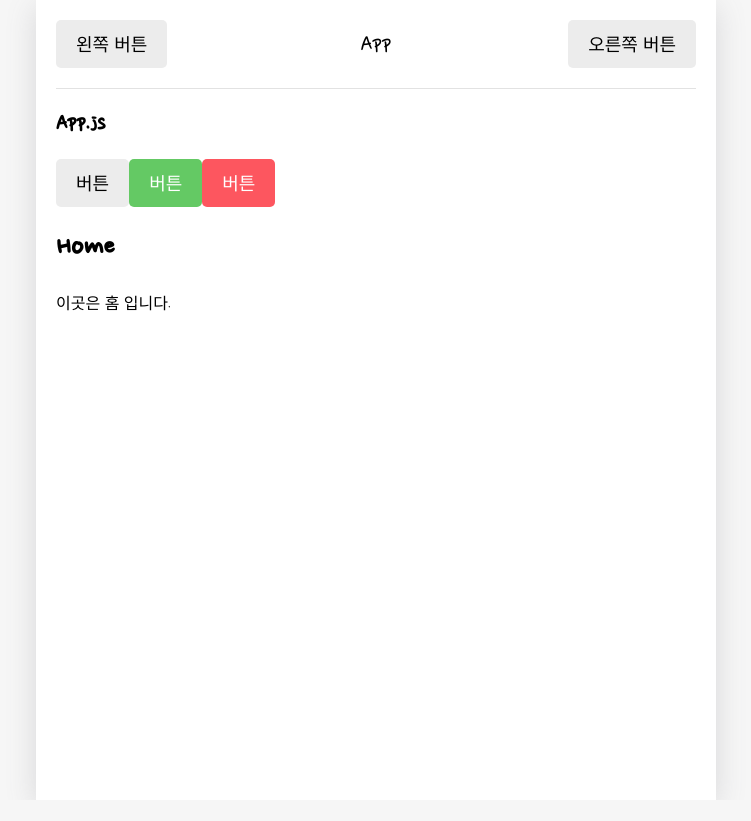
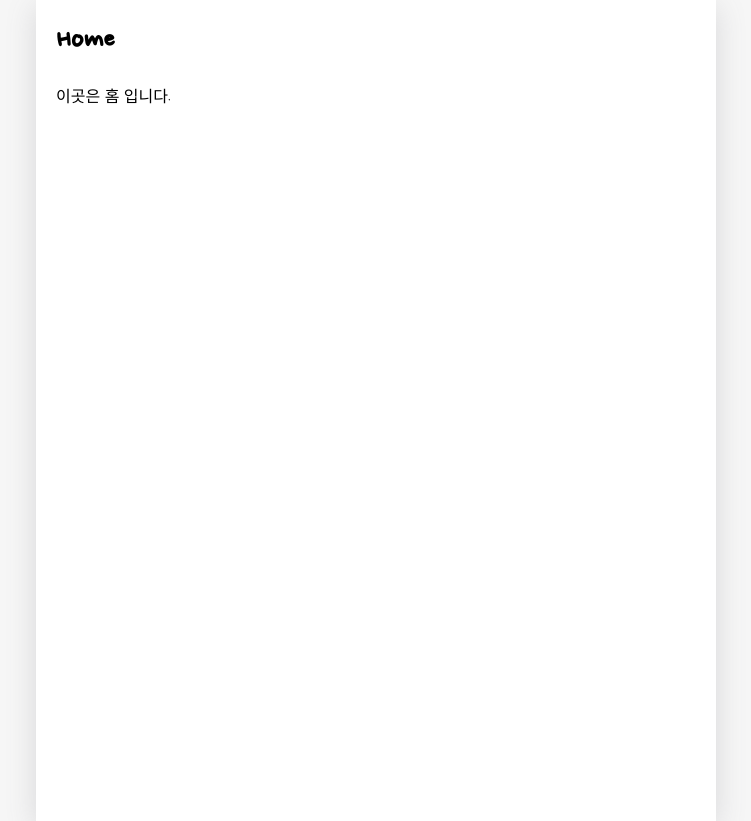
Before and after one commit to groovy0525/winterlood-emotion-diary, a React (Create React App) app: page / in a window 1280 px wide. Shown: the whole page, without its empty margins (264-1015 px from the left). Before the commit the page ends 800 px from the top, so only its background shows below. Built offline with nearby package versions, Linux system fonts and the light colour scheme; a web font is replaced by a local one.

Commit message:
프로젝트 기초 공사 2

```diff
--- a/src/App.tsx
+++ b/src/App.tsx
@@ -1,40 +1,119 @@
+import { createContext, useReducer, useRef } from "react"
 import { BrowserRouter, Route, Routes } from "react-router-dom"
 import "./App.css"
+
 import Home from "./pages/Home"
 import New from "./pages/New"
 import Edit from "./pages/Edit"
 import Diary from "./pages/Diary"
+import { DiaryState, ReqDiary } from "./types"
 
-// COMPONENTS
-import MyHeader from "./components/MyHeader"
-import MyButton from "./components/MyButton"
+type InitType = {
+  type: "INIT"
+  data: DiaryState[]
+}
+
+type CreateType = {
+  type: "CREATE"
+  data: DiaryState
+}
+
+type RemoveType = {
+  type: "REMOVE"
+  targetId: number
+}
+
+type EditType = {
+  type: "EDIT"
+  data: DiaryState
+}
+
+type ActionType = InitType | CreateType | RemoveType | EditType
+
+const reducer = (state: any, action: ActionType) => {
+  let newState: DiaryState[] = []
+
+  switch (action.type) {
+    case "INIT":
+      return action.data
+    case "CREATE": {
+      newState = [action.data, ...state]
+      break
+    }
+    case "REMOVE": {
+      newState = state.filter((it: DiaryState) => it.id !== action.targetId)
+      break
+    }
+    case "EDIT": {
+      newState = state.map((it: DiaryState) =>
+        it.id === action.data.id ? { ...action.data } : it
+      )
+      break
+    }
+    default:
+      return state
+  }
+
+  return newState
+}
+
+export const DiaryStateContext = createContext<DiaryState[]>([])
+
+export const DiaryDispatchContext = createContext<{
+  onCreate: ({ date, content, emotion }: ReqDiary) => void
+  onRemove: (targetId: number) => void
+  onEdit: ({ id, date, content, emotion }: DiaryState) => void
+} | null>(null)
 
 function App() {
+  const [data, dispatch] = useReducer(reducer, [])
+  const dataId = useRef<number>(0)
+
+  // CREATE
+  const onCreate = ({ date, content, emotion }: ReqDiary) => {
+    dispatch({
+      type: "CREATE",
+      data: {
+        id: dataId.current++,
+        date: new Date(date).getTime(),
+        content,
+        emotion,
+      },
+    })
+  }
+
+  // REMOVE
+  const onRemove = (targetId: number) => {
+    dispatch({
+      type: "REMOVE",
+      targetId,
+    })
+  }
+
+  // EDIT
+  const onEdit = ({ id, date, content, emotion }: DiaryState) => {
+    dispatch({
+      type: "EDIT",
+      data: {
+        id,
+        date: new Date(date).getTime(),
+        content,
+        emotion,
+      },
+    })
+  }
+
   return (
+    <DiaryStateContext.Provider value={data}>
+      <DiaryDispatchContext.Provider
+        value={{
+          onCreate,
+          onEdit,
+          onRemove,
+        }}
+      >
         <BrowserRouter>
           <div className="App">
-        <MyHeader
-          headText="App"
-          leftChild={
-            <MyButton text="왼쪽 버튼" onClick={() => alert("왼쪽 클릭")} />
-          }
-          rightChild={
-            <MyButton text="오른쪽 버튼" onClick={() => alert("오른쪽 클릭")} />
-          }
-        />
-        <h2>App.js</h2>
-
-        <MyButton text="버튼" onClick={() => alert("버튼 클릭")} />
-        <MyButton
-          text="버튼"
-          onClick={() => alert("버튼 클릭")}
-          type="positive"
-        />
-        <MyButton
-          text="버튼"
-          onClick={() => alert("버튼 클릭")}
-          type="negative"
-        />
             <Routes>
               <Route path="/" element={<Home />} />
               <Route path="/new" element={<New />} />
@@ -43,6 +122,8 @@ function App() {
             </Routes>
           </div>
         </BrowserRouter>
+      </DiaryDispatchContext.Provider>
+    </DiaryStateContext.Provider>
   )
 }
 
--- /dev/null
+++ b/src/types/index.ts
@@ -0,0 +1,16 @@
+export interface DiaryState {
+  id: number
+  content: string
+  emotion: number
+  date: number
+}
+
+export interface ReqDiary extends Omit<DiaryState, "id"> {}
+
+export interface Comment {
+  id: number
+  postId: number
+  name: string
+  email: string
+  body: string
+}
```
Lines whose indentation alone changed are shown as unchanged.
